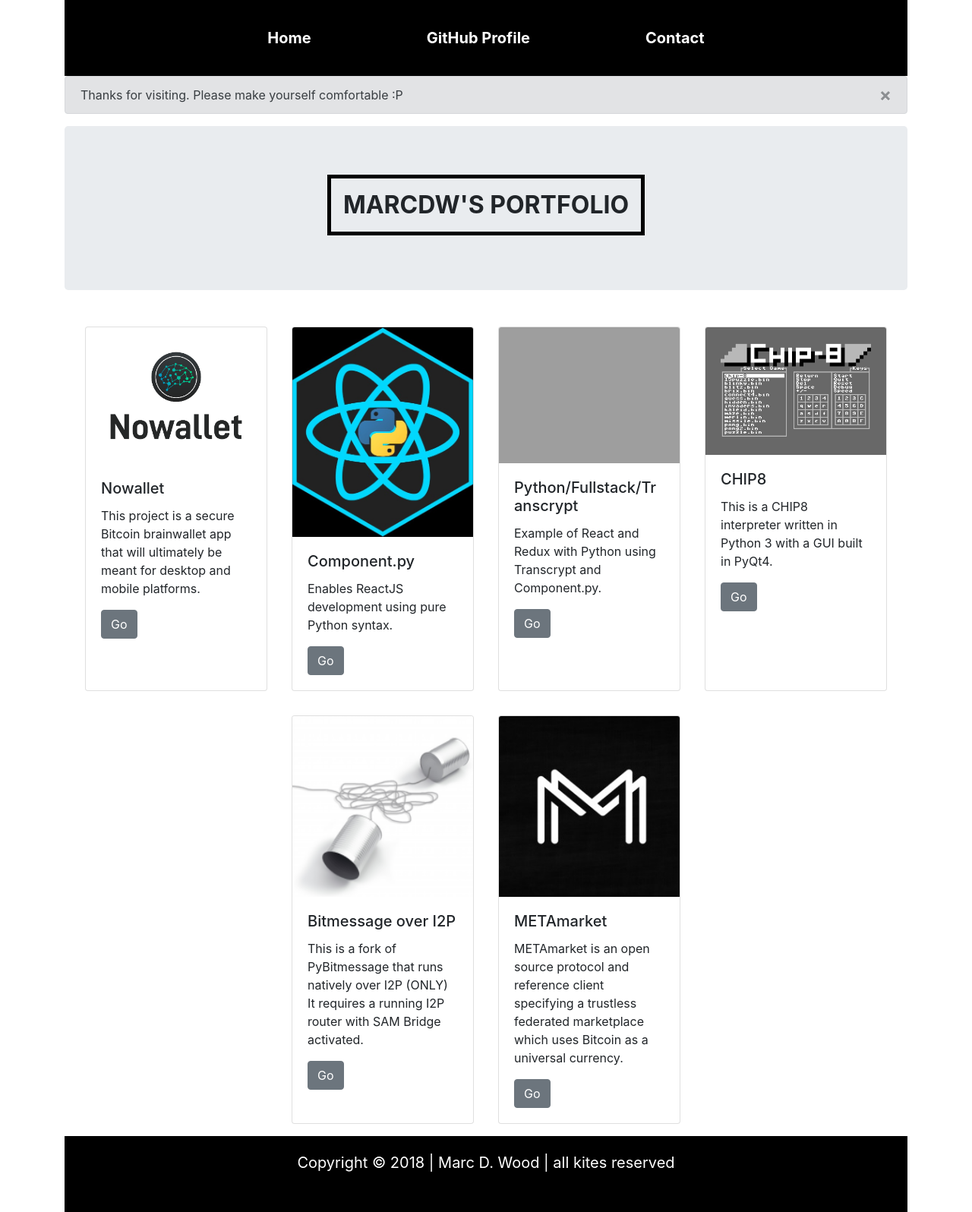
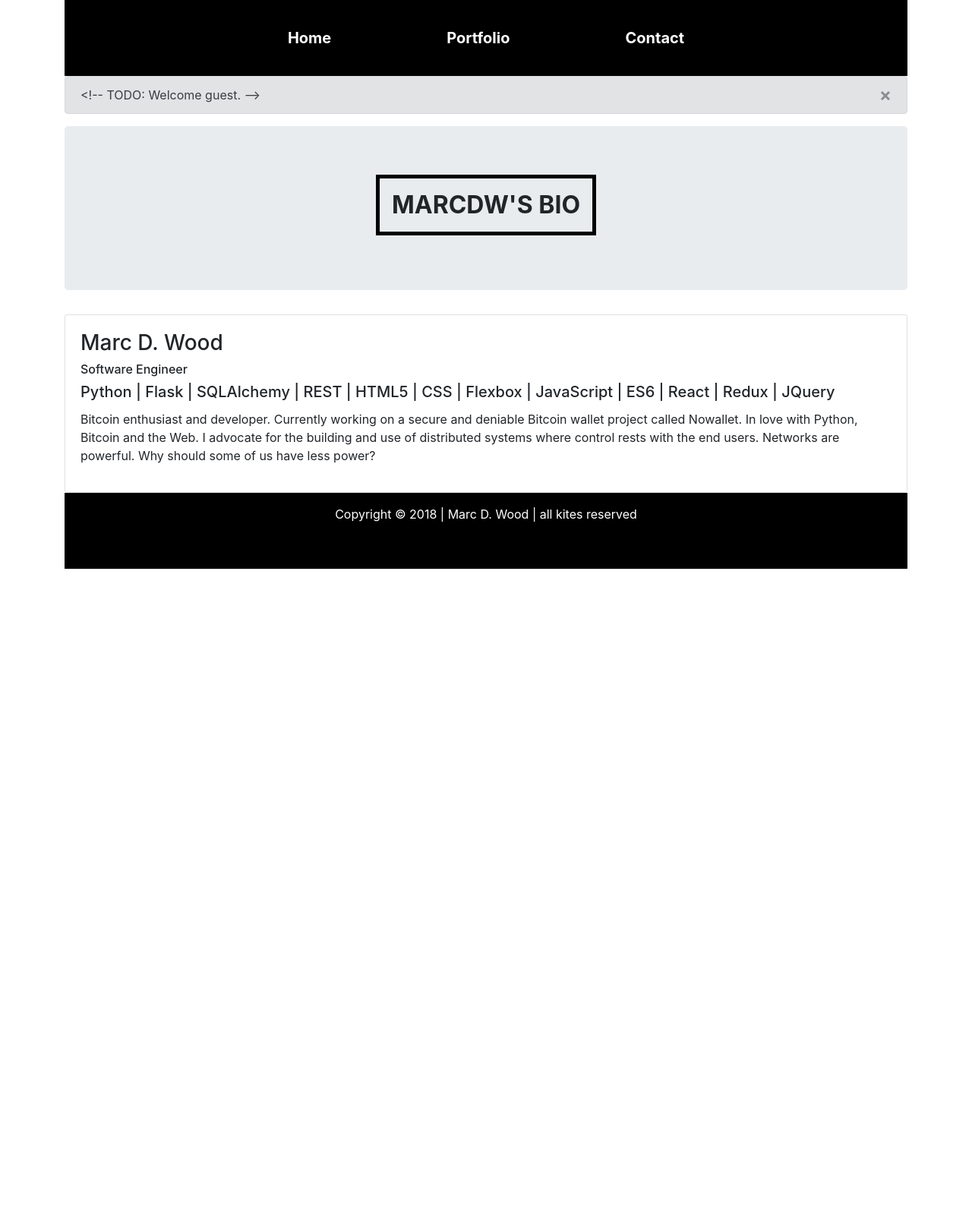
Before and after one commit to metamarcdw/portfolio, a Flask app: page / in a window 1280 px wide. Shown: the whole page at 76% size. After the commit the page ends 749 px from the top, so only its background shows below. Run offline with Flask 2, Linux system fonts and the light colour scheme; some libraries are stand-ins or nearby versions; grey boxes are pictures that could not be loaded.

Commit message:
Add Bio page. Open contact links in new tab.

```diff
--- a/server/content.py
+++ b/server/content.py
@@ -23,12 +23,17 @@ projects = [
         "abandoned": False,
         "description": "Enables ReactJS development using pure Python syntax.",
         "long_desc": "A Python module written for use with the Transcrypt Python->JavaScript " +
-                     "transpiler. Enables ReactJS development using pure Python syntax."
+                     "transpiler. Enables ReactJS development using pure Python syntax. From " +
+                     "the Transcrypt documentation: \"Transcrypt has exactly the same clear, " +
+                     "powerful syntax that Python is famous for, without the need for any " +
+                     "proprietary extensions. It precompiles to fast, readable JavaScript that " +
+                     "can be debugged from the Python source code using sourcemaps.\""
     },
     {
         "id": 2,
         "title": "Python/Fullstack/Transcrypt",
         "imgfile": "fullstack.png",
+        "website": "https://metamarcdw.github.io/python-fullstack-transcrypt",
         "github_url": "https://github.com/metamarcdw/python-fullstack-transcrypt",
         "abandoned": False,
         "description": "Example of React and Redux with Python using Transcrypt and Component.py.",
--- a/server/routes.py
+++ b/server/routes.py
@@ -7,9 +7,16 @@ portfolio = Blueprint("portfolio", __name__, template_folder="templates")
 
 
 @portfolio.route("/")
-def index():
+def home():
+    flash("<!-- TODO: Welcome guest. -->")
+    return render_template("home.html",
+                           title="Welcome",
+                           right=random.choice(rights))
+
+@portfolio.route("/portfolio")
+def _portfolio():
     flash("Thanks for visiting. Please make yourself comfortable :P")
-    return render_template("index.html",
+    return render_template("portfolio.html",
                            title="Portfolio",
                            projects=projects,
                            right=random.choice(rights))
--- a/server/static/style.css
+++ b/server/static/style.css
@@ -38,6 +38,7 @@
 }
 
 .copyright {
+    font-size: 0.8em;
     margin-top: 1em;
 }
 
--- a/server/templates/base.html
+++ b/server/templates/base.html
@@ -24,8 +24,8 @@
         <div class="container">
             <nav class="nav justify-content-center align-items-center mynav">
                 <div class="d-flex justify-content-around flex-wrap navgroup">
-                    <a class="nav-link active navlink" href="{{ url_for('portfolio.index') }}">Home</a>
-                    <a class="nav-link navlink" href="https://github.com/metamarcdw">GitHub Profile</a>
+                    <a class="nav-link active navlink" href="{{ url_for('portfolio.home') }}">Home</a>
+                    <a class="nav-link navlink" href="{{ url_for('portfolio._portfolio') }}">Portfolio</a>
                     <a class="nav-link navlink" href="{{ url_for('portfolio.contact_view') }}">Contact</a>
                 </div>
             </nav>
--- /dev/null
+++ b/server/templates/home.html
@@ -0,0 +1,15 @@
+{% extends "base.html" %}
+
+{% block bodyblock %}
+<div class="jumbotron d-flex justify-content-center">
+    <h1 class="name">MARCDW'S BIO</h1>
+</div>
+<div class="card d-flex align-items-center">
+    <div class="card-body">
+        <h3>Marc D. Wood</h3>
+        <h6>Software Engineer</h6>
+        <h5 class="card-title">Python | Flask | SQLAlchemy | REST | HTML5 | CSS | Flexbox | JavaScript | ES6 | React | Redux | JQuery</h5>
+        <p>Bitcoin enthusiast and developer. Currently working on a secure and deniable Bitcoin wallet project called Nowallet. In love with Python, Bitcoin and the Web. I advocate for the building and use of distributed systems where control rests with the end users. Networks are powerful. Why should some of us have less power?</p>
+    </div>
+</div>
+{% endblock %}
--- a/server/templates/index.html
+++ /dev/null
@@ -1,23 +0,0 @@
-{% extends "base.html" %}
-
-{% block bodyblock %}
-<div class="jumbotron d-flex justify-content-center">
-    <h1 class="name">MARCDW'S PORTFOLIO</h1>
-</div>
-<div class="d-flex flex-wrap justify-content-center">
-    {% for project in projects %}
-    <div class="card mycard">
-        <img
-            class="card-img-top"
-            src="{{ url_for('static', filename='images/' + project.imgfile) }}"
-            alt="Card image cap"
-        >
-        <div class="card-body">
-            <h5 class="card-title">{{ project.title }}</h5>
-            <p class="card-text">{{ project.description }}</p>
-            <a href="projects/{{ project.id }}" class="btn btn-secondary">Go</a>
-        </div>
-    </div>
-    {% endfor %}
-</div>
-{% endblock %}
```
Also changed, not shown: server/templates/contact.html (+4 -4 lines), server/templates/portfolio.html (added, +25 -0 lines).
